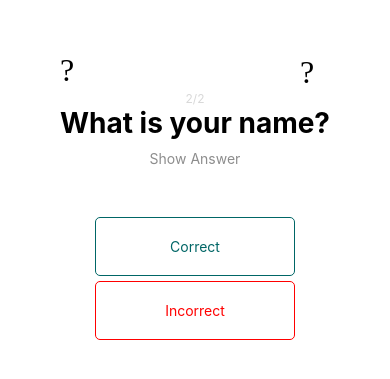
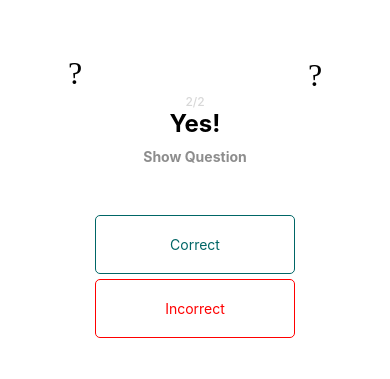
Before and after one commit to yufrances90/UdaciCards, a React Native app in the folder udacicards/: screen / in a window 390 px wide. Shown: the part 251-630 px from the top of the page. Built offline with nearby package versions, Linux system fonts and the light colour scheme.

Commit message:
feat: Finished building part II of "Quiz View"

```diff
--- /dev/null
+++ b/udacicards/components/Quiz.js
@@ -0,0 +1,43 @@
+import React, { Component } from 'react';
+import {
+    StyleSheet,
+    Text,
+    View,
+    TouchableOpacity
+} from 'react-native';
+
+import globalStyles from '../styles/styles';
+
+import QVHeader from './QVHeader';
+import QVFooter from './QVFooter';
+import QuizB from './QuizB';
+import QuizA from './QuizA';
+
+export default class Quiz extends Component {
+    render() {
+        return (
+            <View>
+                <QVHeader />
+                <View style={styles.container}>
+                    <Text style={styles.numbers}>
+                        2/2
+                    </Text>
+                    <QuizB />
+                    <QVFooter />
+                </View>
+            </View>
+        );
+    }
+}
+
+const styles = StyleSheet.create({
+    container: {
+        ...globalStyles.centeredContainer,
+        flexWrap: 'wrap'
+    },
+    numbers: {
+        fontSize: 12,
+        color: '#d8d8d8',
+        fontWeight: '500'
+    }
+});
--- a/udacicards/components/QuizA.js
+++ b/udacicards/components/QuizA.js
@@ -1,60 +1,34 @@
-import React, { Component } from 'react';
+import React, { Component, Fragment } from 'react';
 import {
     StyleSheet,
     Text,
-    View,
     TouchableOpacity
 } from 'react-native';
 
 import globalStyles from '../styles/styles';
 
-import QVHeader from './QVHeader';
-import QVFooter from './QVFooter';
-
 export default class QuizA extends Component {
     render() {
         return (
-            <View>
-                <QVHeader />
-                <View style={styles.container}>
-                    <Text style={styles.numbers}>
-                        2/2
-                    </Text>
+            <Fragment>
                 <Text style={styles.question}>
                     What is your name?
                 </Text>
                 <TouchableOpacity
-                        style={styles.viewAnsBtn}
+                    style={globalStyles.viewBtn}
                 >
-                        <Text style={styles.viewAnsBtnText}>
+                    <Text style={globalStyles.viewBtnText}>
                     Show Answer
                     </Text>
                 </TouchableOpacity>
-                    <QVFooter />
-                </View>
-            </View>
+            </Fragment>
         );
     }
 }
 
 const styles = StyleSheet.create({
-    container: {
-      ...globalStyles.centeredContainer,
-      flexWrap: 'wrap'
-    },
     question: {
         fontSize: 28,
         fontWeight: 'bold'
-    },
-    numbers: {
-        fontSize: 12,
-        color: '#d8d8d8'
-    },
-    viewAnsBtn: {
-        marginTop: 10
-    },
-    viewAnsBtnText: {
-        color: '#8d8d8d',
-        textAlign: 'center'
     }
 });
--- a/udacicards/components/QuizB.js
+++ b/udacicards/components/QuizB.js
@@ -0,0 +1,34 @@
+import React, { Component, Fragment } from 'react';
+import {
+    StyleSheet,
+    Text,
+    TouchableOpacity
+} from 'react-native';
+
+import globalStyles from '../styles/styles';
+
+export default class QuizB extends Component {
+    render() {
+        return (
+            <Fragment>
+                <Text style={styles.answer}>
+                    Yes!
+                </Text>
+                <TouchableOpacity
+                    style={globalStyles.viewBtn}
+                >
+                    <Text style={globalStyles.viewBtnText}>
+                    Show Question
+                    </Text>
+                </TouchableOpacity>
+            </Fragment>
+        );
+    }
+}
+
+const styles = StyleSheet.create({
+    answer: {
+        fontSize: 24,
+        fontWeight: 'bold'
+    }
+});
--- a/udacicards/pages/PQuiz.js
+++ b/udacicards/pages/PQuiz.js
@@ -6,13 +6,13 @@ import {
 
 import globalStyles from '../styles/styles';
 
-import QuizA from '../components/QuizA';
+import Quiz from '../components/Quiz';
 
 export default class PQuiz extends Component {
     render() {
         return (
             <View>
-                <QuizA />
+                <Quiz />
             </View>
         );
     }
--- a/udacicards/styles/styles.js
+++ b/udacicards/styles/styles.js
@@ -54,6 +54,14 @@ const globalStyles = StyleSheet.create({
     },
     buttonText: {
         textAlign: 'center'
+    },
+    viewBtn: {
+        marginTop: 10
+    },
+    viewBtnText: {
+        color: '#8d8d8d',
+        textAlign: 'center',
+        fontWeight: 'bold'
     }
 });
 
```
Lines whose indentation alone changed are shown as unchanged.
